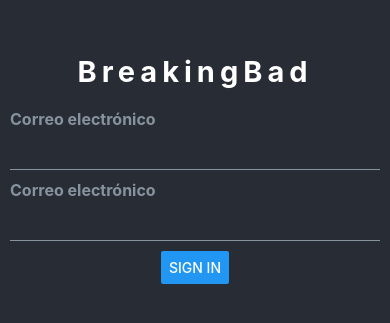
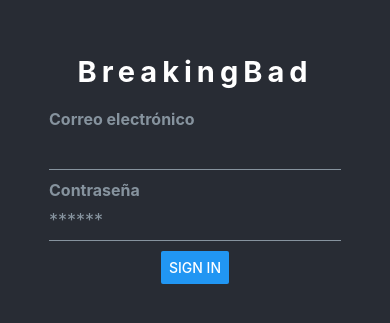
Before and after one commit to edgargcg/react-native-breaking-bad, a React Native app: screen /Home in a window 390 px wide. Shown: the part 253-576 px from the top of the page. Built offline with nearby package versions, Linux system fonts and the light colour scheme.

Commit message:
useForm personal hook created, validation login form created

```diff
--- a/src/components/CustonInput/index.tsx
+++ b/src/components/CustonInput/index.tsx
@@ -1,26 +1,19 @@
-import { placeholder } from '@babel/types';
-import React, { Dispatch, SetStateAction } from 'react';
-import {
-  Text,
-  View,
-  StyleSheet,
-  KeyboardTypeOptions,
-  TextInput,
-} from 'react-native';
+import React from 'react';
+import { View, StyleSheet } from 'react-native';
 import { Input } from 'react-native-elements';
+
 import { colors } from '../../themes/BaseTheme';
 
-interface Props {
-  name: String;
+interface Props<T> {
   text: String;
+  name: keyof T;
   value?: string;
   placeholder: string;
-  type: KeyboardTypeOptions | undefined;
-  onChangeData: (key: String, text: String) => void;
+  onChangeData: (key: keyof T, value: string) => void;
 }
 
-const Component = (props: Props) => {
-  const { name, text, type, onChangeData, placeholder, value = '' } = props;
+const Component: any = <T extends Object>(props: Props<T>) => {
+  const { name, text, onChangeData, placeholder, value = '', ...rest } = props;
 
   return (
     <View style={styles.Container}>
@@ -28,10 +21,12 @@
         label={text}
         value={value}
         maxLength={30}
-        keyboardType={type}
+        autoCorrect={false}
         style={styles.Input}
+        secureTextEntry={true}
         placeholder={placeholder}
         onChangeText={text => onChangeData(name, text)}
+        {...rest}
       />
     </View>
   );
--- /dev/null
+++ b/src/hooks/useForm.tsx
@@ -0,0 +1,18 @@
+import React, { useState } from 'react';
+
+export const useForm = <T extends Object>(initState: T) => {
+  const [formData, setFormData] = useState(initState);
+
+  const onChange = (field: keyof T, value: string) => {
+    setFormData({
+      ...formData,
+      [field]: value,
+    });
+  };
+
+  return {
+    ...formData,
+    form: formData,
+    onChange,
+  };
+};
--- /dev/null
+++ b/src/interfaces/Interfaces.ts
@@ -0,0 +1,4 @@
+export interface LoginInterface {
+  email: String;
+  password: String;
+}
--- a/src/screens/Login/index.tsx
+++ b/src/screens/Login/index.tsx
@@ -1,56 +1,49 @@
-import React, { useEffect, useState } from 'react';
+import React from 'react';
 import { Button, Text, View, StyleSheet } from 'react-native';
 import { NativeStackScreenProps } from '@react-navigation/native-stack';
 
+import { useForm } from '../../hooks/useForm';
+import { CustomInput } from '../../components';
+
+import { LoginInterface } from '../../interfaces/Interfaces';
+
 import { colors } from '../../themes/BaseTheme/index';
-import { CustomInput } from '../../components';
 
 interface Props extends NativeStackScreenProps<any, any> {}
 
 const Component = (props: Props) => {
   const { navigation } = props;
 
-  const [data, setData] = useState({
+  const { email, password, onChange } = useForm<LoginInterface>({
     email: '',
     password: '',
   });
 
   const doLogin = () => {
-    console.log('doLogin');
-    // navigation.navigate('Home');
+    if (!(email === 'edgar_campos@ucol.mx' && password === '123456')) return;
+
+    navigation.navigate('Home');
   };
-
-  const update = (key: String, value: String) => {
-    const newData = {
-      [`${key}`]: value,
-    };
-
-    setData({ ...data, ...newData });
-  };
-
-  useEffect(() => {
-    console.log(data);
-  }, [data]);
 
   return (
     <View style={styles.Container}>
       <Text style={styles.Title}>BreakingBad</Text>
       <View style={styles.Controls}>
         <CustomInput
-          name="email"
-          value={data.email}
+          name={'email'}
           placeholder=""
-          type="email-address"
-          onChangeData={update}
+          value={email as string}
+          onChangeData={onChange}
           text="Correo electrónico"
+          keyboardType="email-address"
         />
         <CustomInput
           name="password"
-          value={data.password}
-          placeholder=""
-          type="default"
-          onChangeData={update}
-          text="Correo electrónico"
+          text="Contraseña"
+          placeholder="******"
+          secureTextEntry={true}
+          onChangeData={onChange}
+          value={password as string}
         />
       </View>
       <Button onPress={doLogin} title="Sign In" />
@@ -75,7 +68,7 @@
   Controls: {
     display: 'flex',
     marginTop: 20,
-    width: '100%',
+    width: '80%',
   },
 });
 
```
